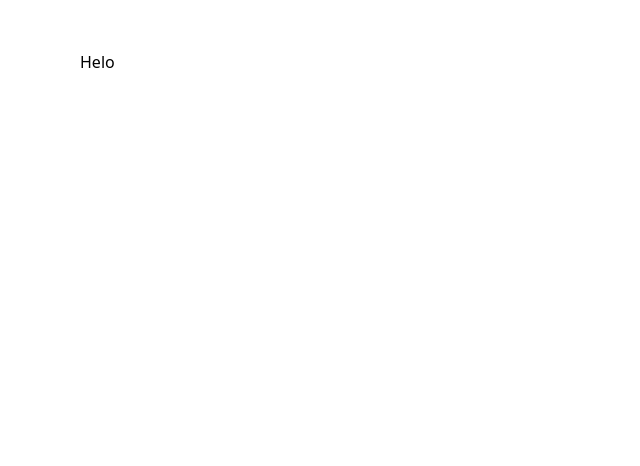
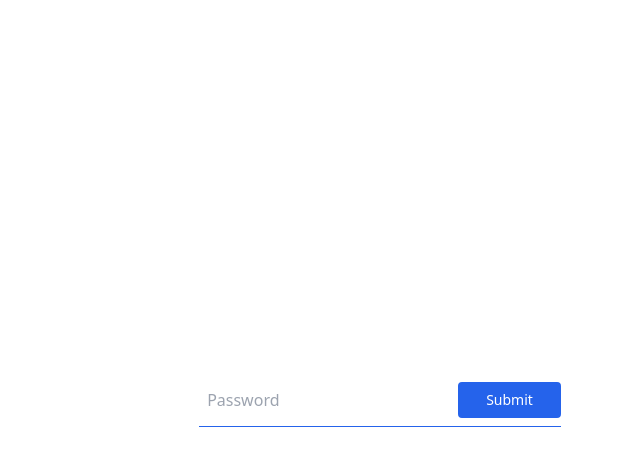
Before and after one commit to ruairidhflint/td, a React (Vite) app: page / in a window 1280 px wide. Shown: the top 466 px of the page, without its empty margins (260-900 px from the left). Built offline with nearby package versions, Linux system fonts and the light colour scheme.

Commit message:
feat: add UI for login

```diff
--- a/src/UnauthorizedApp.tsx
+++ b/src/UnauthorizedApp.tsx
@@ -1,10 +1,24 @@
 function UnauthorizedApp(): JSX.Element {
   return (
-    <div
-      className="max-w-[650px] my-0 mx-auto
-    mt-[50px] px-[25px]"
-    >
-      <h1>Helo</h1>
+    <div className="grid h-screen place-items-center">
+      <div className="relative w-auto my-6 mx-auto min-w-[90%] md:min-w-[60%] xl:min-w-[30%]">
+        <form className="w-full px-6 py-8">
+          <div className="flex items-center border-b border-blue-600 py-2">
+            <input
+              className="appearance-none bg-transparent border-none w-full text-gray-700 mr-3 py-1 px-2 leading-tight focus:outline-none"
+              type="text"
+              placeholder="Password"
+              autoFocus
+            />
+            <button
+              className="bg-blue-600 hover:bg-blue-800 border-blue-600 hover:border-blue-800 text-sm border-4 text-white py-1 px-6 rounded disabled:opacity-20"
+              type="submit"
+            >
+              Submit
+            </button>
+          </div>
+        </form>
+      </div>
     </div>
   );
 }
```
